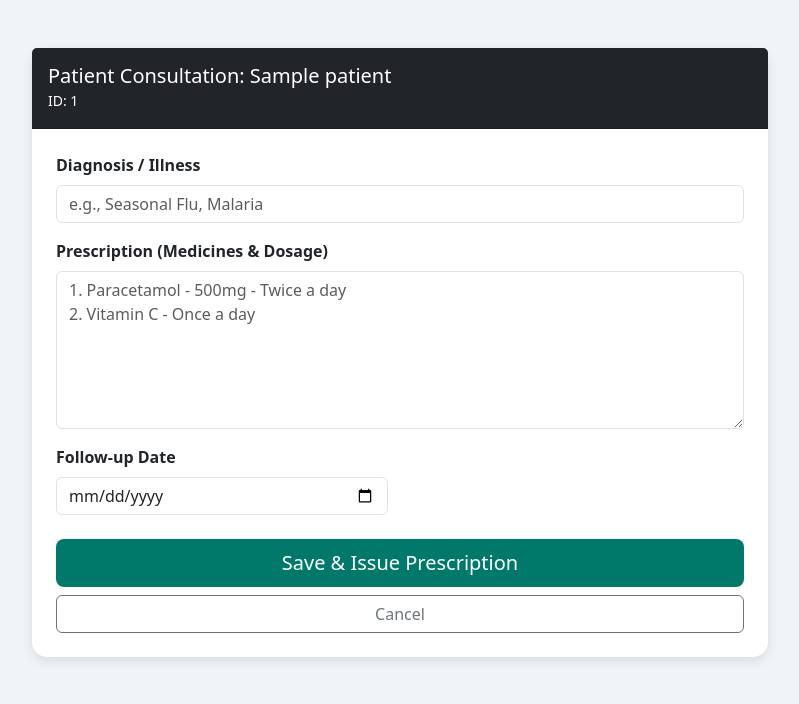
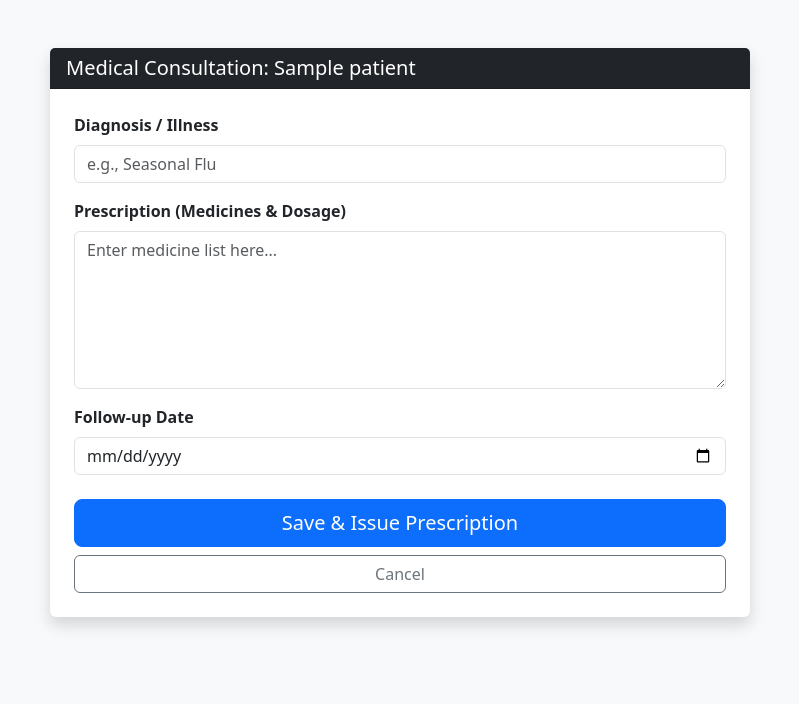
Before and after one commit to Cyn108/HMS_Project, a Python web app: template templates/consultation.html in a window 1280 px wide. Shown: the top 704 px of the page, without its empty margins (240-1039 px from the left). Run offline with Jinja, Linux system fonts and the light colour scheme; the template is opened without the code that fills it: most values are stand-ins (such as "Sample title", 1, 10 or a date in 2020).

Commit message:
Update consultation.html

```diff
--- a/templates/consultation.html
+++ b/templates/consultation.html
@@ -2,51 +2,39 @@
 <html lang="en">
 <head>
     <meta charset="UTF-8">
-    <title>Doctor Console | NSR-HMS</title>
+    <title>Prescription Entry | NSR-HMS</title>
     <link href="https://cdn.jsdelivr.net/npm/bootstrap@5.3.0/dist/css/bootstrap.min.css" rel="stylesheet">
-    <style>
-        body { background-color: #f0f4f8; }
-        .medical-card { border-radius: 15px; border: none; box-shadow: 0 4px 12px rgba(0,0,0,0.1); }
-        .btn-save { background-color: #00796b; color: white; }
-    </style>
 </head>
-<body>
+<body class="bg-light">
 <div class="container py-5">
-    <div class="row justify-content-center">
-        <div class="col-md-8">
-            <div class="card medical-card">
-                <div class="card-header bg-dark text-white py-3">
-                    <h5 class="mb-0">Patient Consultation: {{ patient.name }}</h5>
-                    <small>ID: {{ patient.patient_custom_id }}</small>
+    <div class="card shadow border-0 mx-auto" style="max-width: 700px;">
+        <div class="card-header bg-dark text-white">
+            <h5 class="mb-0">Medical Consultation: {{ patient.name }}</h5>
         </div>
         <div class="card-body p-4">
             <form method="POST">
                 <div class="mb-3">
                     <label class="form-label fw-bold">Diagnosis / Illness</label>
-                            <input type="text" name="diagnosis" class="form-control" placeholder="e.g., Seasonal Flu, Malaria" required>
+                    <input type="text" name="diagnosis" class="form-control" placeholder="e.g., Seasonal Flu" required>
                 </div>
 
                 <div class="mb-3">
                     <label class="form-label fw-bold">Prescription (Medicines & Dosage)</label>
-                            <textarea name="notes" class="form-control" rows="6" placeholder="1. Paracetamol - 500mg - Twice a day&#10;2. Vitamin C - Once a day" required></textarea>
+                    <textarea name="notes" class="form-control" rows="6" placeholder="Enter medicine list here..." required></textarea>
                 </div>
 
-                        <div class="row mb-4">
-                            <div class="col-md-6">
+                <div class="mb-4">
                     <label class="form-label fw-bold">Follow-up Date</label>
                     <input type="date" name="follow_up" class="form-control">
                 </div>
-                        </div>
 
                 <div class="d-grid gap-2">
-                            <button type="submit" class="btn btn-save btn-lg">Save & Issue Prescription</button>
+                    <button type="submit" class="btn btn-primary btn-lg">Save & Issue Prescription</button>
                     <a href="{{ url_for('dashboard') }}" class="btn btn-outline-secondary">Cancel</a>
                 </div>
             </form>
         </div>
     </div>
 </div>
-    </div>
-</div>
 </body>
 </html>
```
Lines whose indentation alone changed are shown as unchanged.
